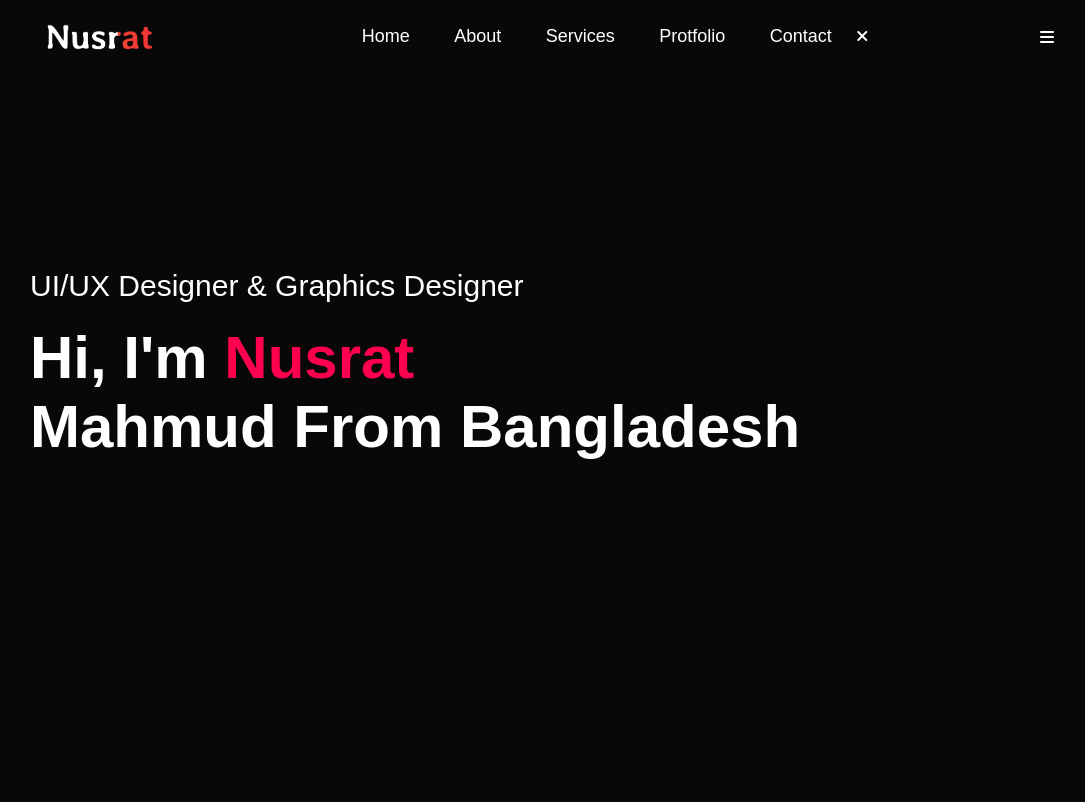
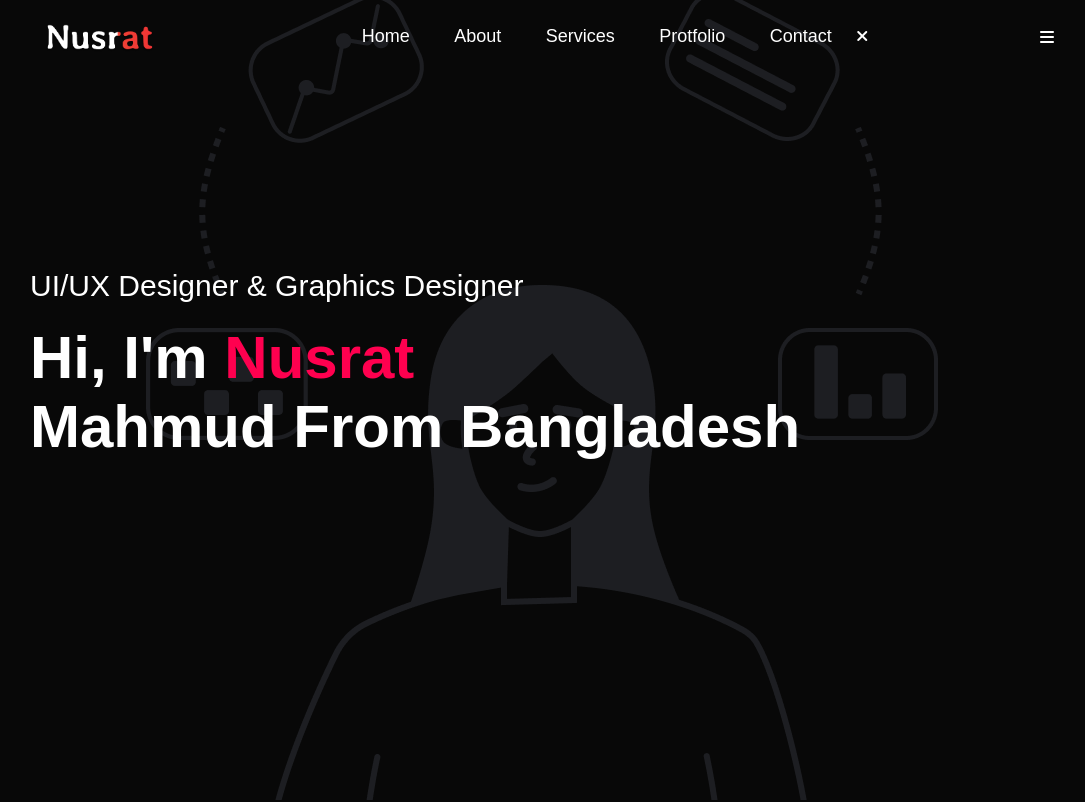
Before and after one commit to nusratmahmudkhushbu/My-Protfolio-Website, a plain HTML site: page index.html in a window 1280 px wide. Shown: the top 802 px of the page, without its empty margins (98-1183 px from the left). Drawn offline with Linux system fonts and the light colour scheme.

Commit message:
Update style.css

```diff
--- a/style.css
+++ b/style.css
@@ -17,7 +17,7 @@ body {
 #header {
     width: 100%;
     height: 100vh;
-    background-image: url(Image/ww.png);
+    background-image: url(ww.png);
     background-size: cover;
     background-position: center;
     position: relative;
```
